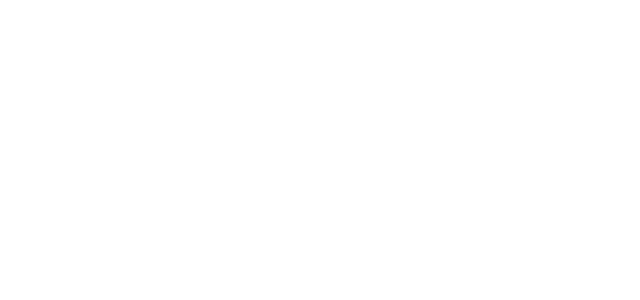
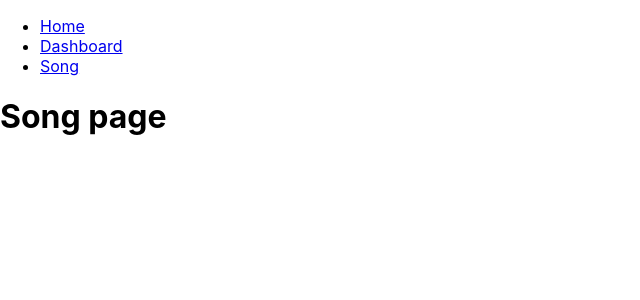
Before and after one commit to Sofia-Ortega/practice_log, a React (Create React App) app: page /song in a window 1280 px wide. Shown: the top 300 px of the page, without its empty margins (0-640 px from the left). Built offline with nearby package versions, Linux system fonts and the light colour scheme.

Commit message:
added routes

```diff
--- a/src/App.js
+++ b/src/App.js
@@ -1,10 +1,44 @@
-import './App.css';
+import React from "react";
+import {
+  BrowserRouter as Router,
+  Switch,
+  Route,
+  Link
+} from "react-router-dom";
+import Login from "./components/Login/Login"
+import Dashboard from "./components/Dashboard/Dashboard";
+import SongPage from "./components/SongPage/SongPage";
 
-function App() {
+export default function App() {
   return (
-    <div className="App">
-    </div>
+    <Router>
+      <div>
+        <nav>
+          <ul>
+            <li>
+              <Link to="/login">Home</Link>
+            </li>
+            <li>
+              <Link to="/dashboard">Dashboard</Link>
+            </li>
+            <li>
+              <Link to="/song">Song</Link>
+            </li>
+          </ul>
+        </nav>
+
+        <Switch>
+          <Route path="/login">
+            <Login />
+          </Route>
+          <Route path="/dashboard">
+            <Dashboard />
+          </Route>
+          <Route path="/song">
+            <SongPage />
+          </Route>
+        </Switch>
+      </div>
+    </Router>
   );
 }
-
-export default App;
--- /dev/null
+++ b/src/components/Dashboard/Dashboard.js
@@ -0,0 +1,13 @@
+import React from "react"
+
+export default function Dashboard() {
+  return (
+    <div>
+      <h1>Dashboard</h1>
+
+      <div>
+
+      </div>
+    </div>
+  )
+}
--- /dev/null
+++ b/src/components/Login/Login.js
@@ -0,0 +1,9 @@
+import React from "react"
+
+export default function Login() {
+  return (
+    <div>
+      <h1>LOGIN</h1>
+    </div>
+  )
+}
--- /dev/null
+++ b/src/components/SongPage/SongPage.js
@@ -0,0 +1,9 @@
+import React from "react"
+
+export default function SongPage() {
+  return (
+    <div>
+      <h1>Song page</h1>
+    </div>
+  )
+}
```
Also changed, not shown: src/components/Dashboard/SongTag.js (added, +9 -0 lines), src/components/Dashboard/SongTags.js (added, +13 -0 lines), 1 other file (tests, documents, lock files or other folders).
